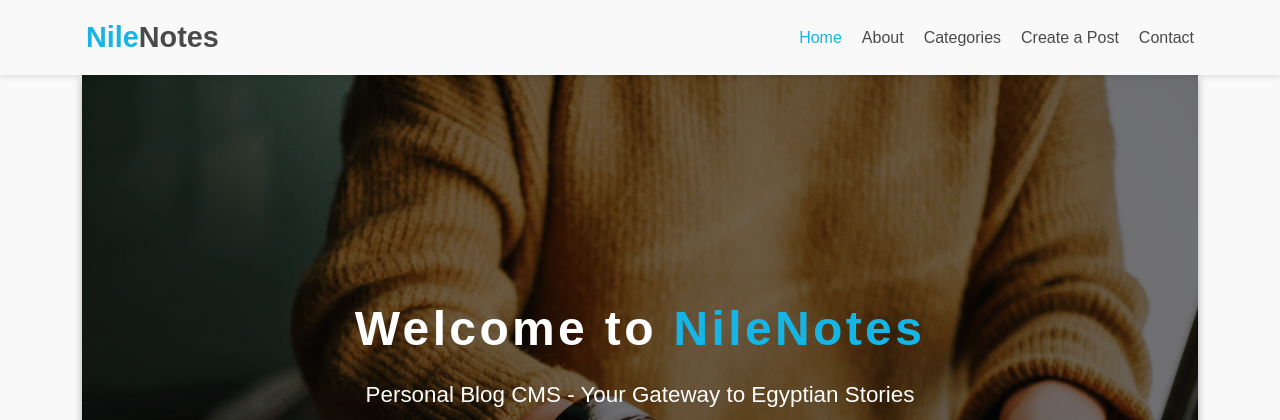
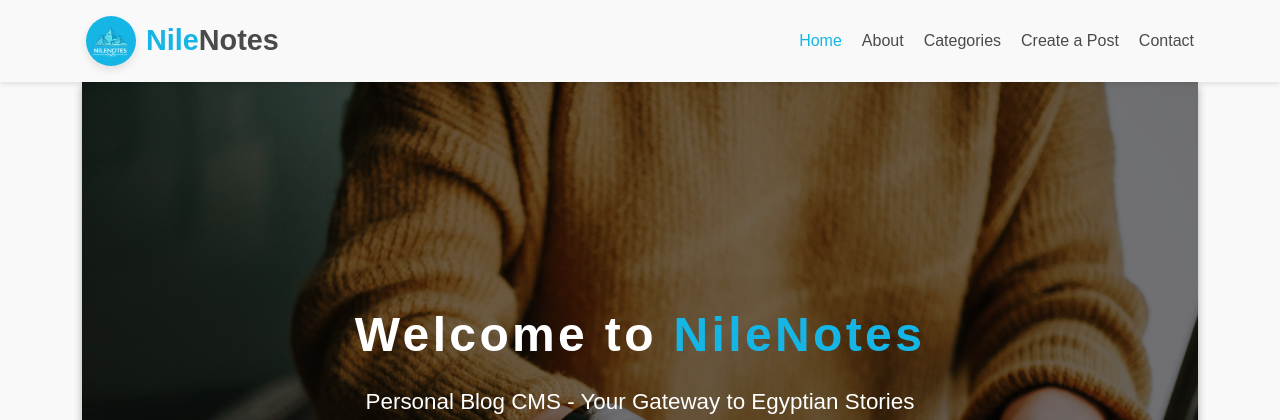
Before and after one commit to WebDev-Plan-1/Level2-Project, a PHP site: page / in a window 1280 px wide. Shown: the top 420 px of the page. Run offline with PHP 8.4, Linux system fonts and the light colour scheme; some web fonts are replaced.

Commit message:
Custom Logo with Image

```diff
--- a/index.html
+++ b/index.html
@@ -9,7 +9,7 @@
     <meta name="viewport" content="width=device-width, initial-scale=1.0" />
 
     <!-- Favicon -->
-    <link rel="icon" href="assets/images/LogoIco.ico" type="image/x-icon">
+    <link rel="icon" href="assets/images/logo-browser.png" type="image/x-icon">
     <!-- Page Title and Meta Tags -->
     <!-- Set the page title shown on browser tab -->
     <title>NileNotes - Personal Blog CMS</title>
@@ -36,7 +36,12 @@
     <header class="navbar sticky">
         <div class="container navbar-container">
             <!-- Website logo linking back to home -->
-            <a href="index.html" class="logo navbar-logo"><span class="logoSpan">Nile</span>Notes</a>
+            <!-- <a href="index.html" class="logo navbar-logo"><span class="logoSpan">Nile</span>Notes</a> -->
+            <div class="logo-box">
+                <a href="index.html" class="logo-img navbar-logo"><img src="assets/images/logo-browser.png"
+                        alt="Logo"></a>
+                <a href="index.html" class="logo-text navbar-logo"><span class="logoSpan">Nile</span>Notes</a>
+            </div>
 
             <nav class="nav-links" id="navLinks" aria-expanded="false">
                 <a href="index.html" class="nav-link-item">Home</a>
--- a/scss/base/_navbar.scss
+++ b/scss/base/_navbar.scss
@@ -19,18 +19,45 @@
     align-items: center;
     padding: v.$spacing-sm v.$spacing-md;
 
-    .logo {
+    .logo-box {
+      display: flex;
+      justify-content: center;
+      align-items: center;
+      gap: 10px;
+
+      .logo-text {
         font-family: v.$font-second;
         font-size: 1.8rem;
         font-weight: bold;
         color: v.$secondary-color;
         text-decoration: none;
-      // border: 1px solid v.$primary-color;
-      // padding: v.$spacing-sm v.$spacing-md;
-      // border-radius: 4px;
 
         .logoSpan {
           color: v.$primary-color;
+        }
+      }
+
+      .logo-img {
+        width: 50px;
+        height: 50px;
+        border-radius: 50%;
+        -webkit-border-radius: 50%;
+        -moz-border-radius: 50%;
+        -ms-border-radius: 50%;
+        -o-border-radius: 50%;
+        @include m.box-shadow(0, 4px, 8px, v.$box-shadow-light);
+        background-color: v.$primary-color;
+
+        img {
+          width: 100%;
+          height: 100%;
+          border-radius: 50%;
+          -webkit-border-radius: 50%;
+          -moz-border-radius: 50%;
+          -ms-border-radius: 50%;
+          -o-border-radius: 50%;
+          object-fit: cover;
+        }
       }
     }
 
@@ -138,8 +165,12 @@
       // flex-direction: column;
       // gap: 10px;
 
-      .logo {
+      .logo-box .logo-text {
         font-size: 1.1rem;
+      }
+
+      .logo-box .logo-img {
+        display: none;
       }
 
       .nav-links {
@@ -147,13 +178,13 @@
         padding: 10px 0;
 
         &.active {
-          transform: translateY(-22%);
+          transform: translateY(-17%);
           opacity: 1;
           pointer-events: auto;
-          -webkit-transform: translateY(-22%);
-          -moz-transform: translateY(-22%);
-          -ms-transform: translateY(-22%);
-          -o-transform: translateY(-22%);
+          -webkit-transform: translateY(-17%);
+          -moz-transform: translateY(-17%);
+          -ms-transform: translateY(-17%);
+          -o-transform: translateY(-17%);
           height: 80vh;
           overflow-y: scroll;
         }
```
Also changed, not shown: assets/images/logo-browser.png (added), assets/images/logo.png (added), css/main.css, 1 other file. Lines whose indentation alone changed are shown as unchanged.
